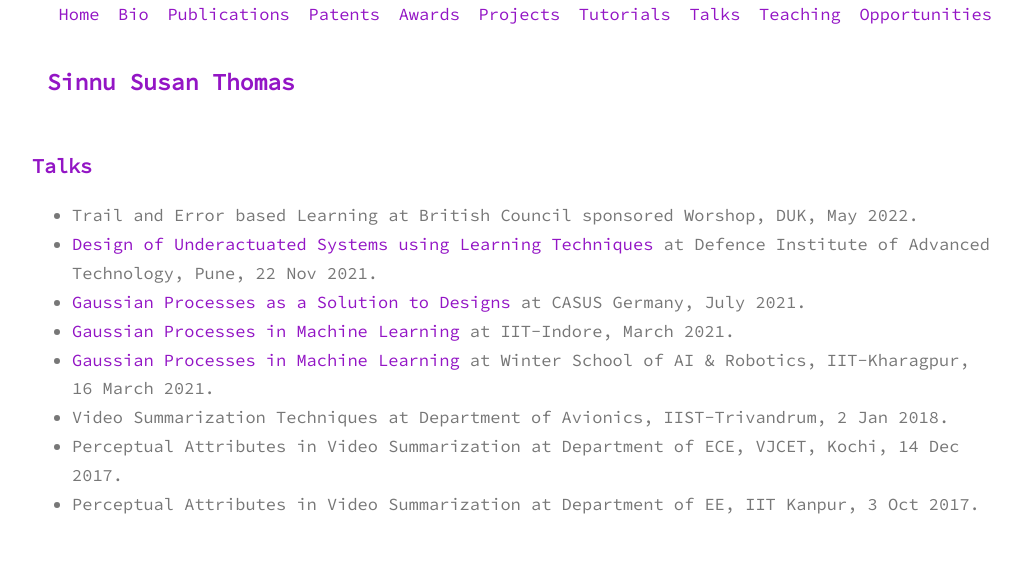
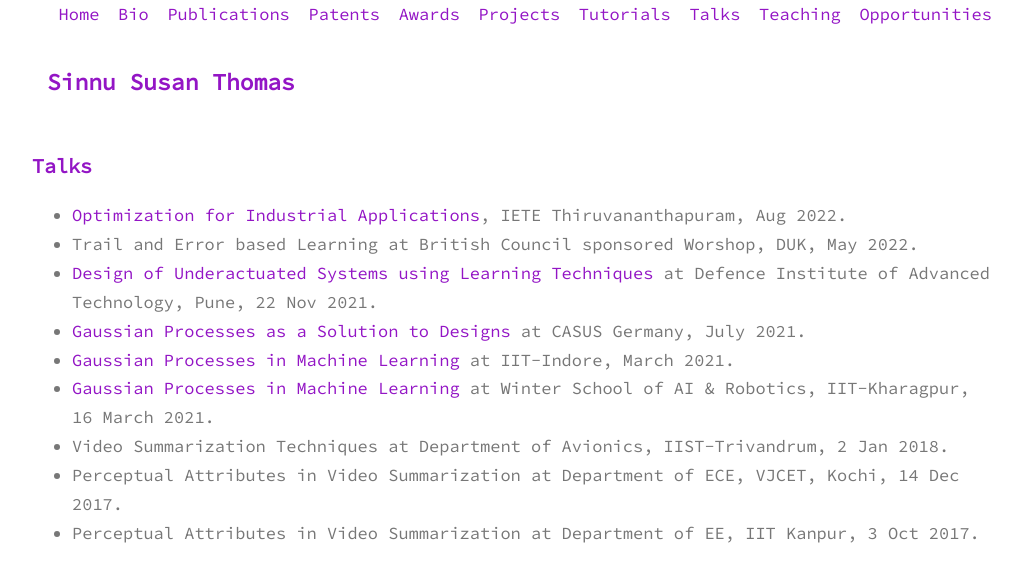
Before and after one commit to sinnuthomas/sinnuthomas.github.io, a Jekyll site: the page built from talks.md, in a window 1280 px wide. Shown: the top 582 px of the page, without its empty margins (128-1150 px from the left). Built offline with Jekyll 4.4.1, drawn with Linux system fonts in a browser that asks for light colours.

Commit message:
Update talks.md

```diff
--- a/talks.md
+++ b/talks.md
@@ -3,6 +3,7 @@ layout: page
 title: Talks
 permalink: /talks/
 ---
+  * [Optimization for Industrial Applications](http://www.ietetvm.org/downloads/fdp_schedule.pdf), IETE Thiruvananthapuram, Aug 2022.
   * Trail and Error based Learning at British Council sponsored Worshop, DUK, May 2022.
   * [Design of Underactuated Systems using Learning Techniques](https://www.diat.ac.in/about-diat/conference-and-events/) at Defence Institute of Advanced Technology, Pune, 22 Nov 2021.
   * [Gaussian Processes as a Solution to Designs](https://www.casus.science/events/gaussian-processes-as-a-solution-to-designs-by-sinnu-susan-thomas/) at CASUS Germany, July 2021.
```
